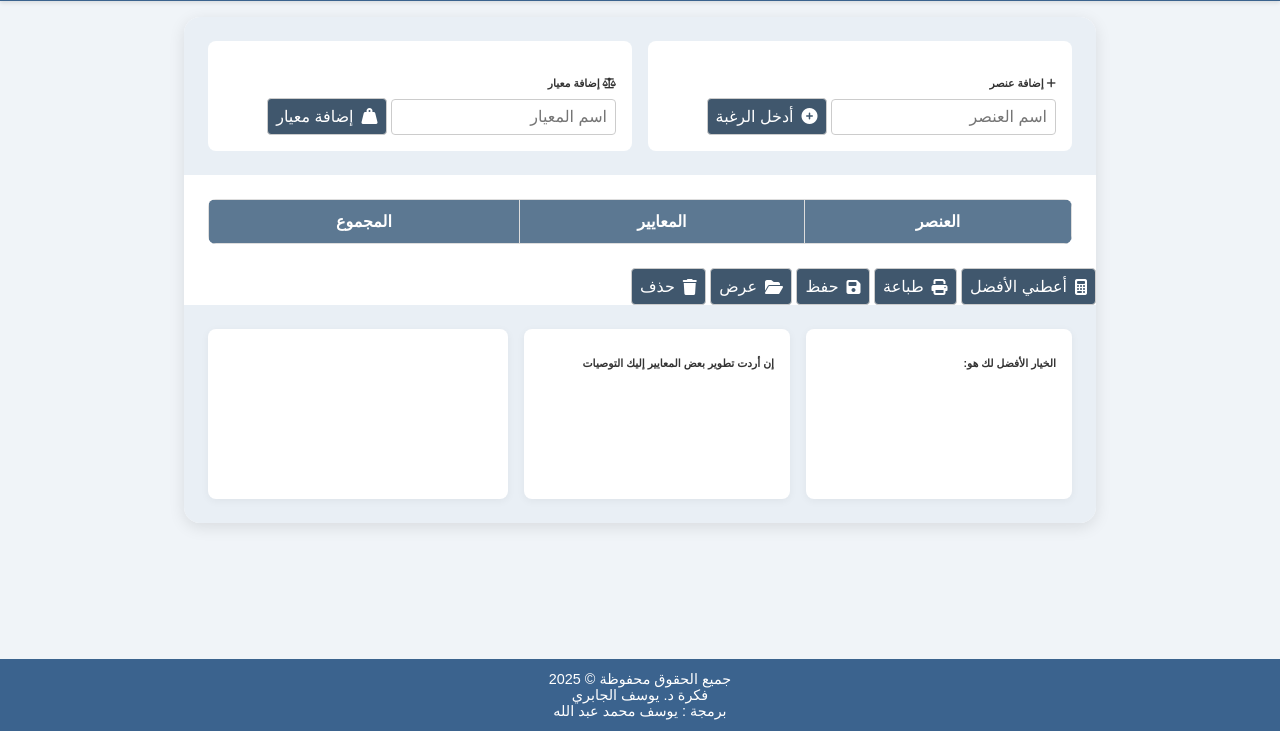
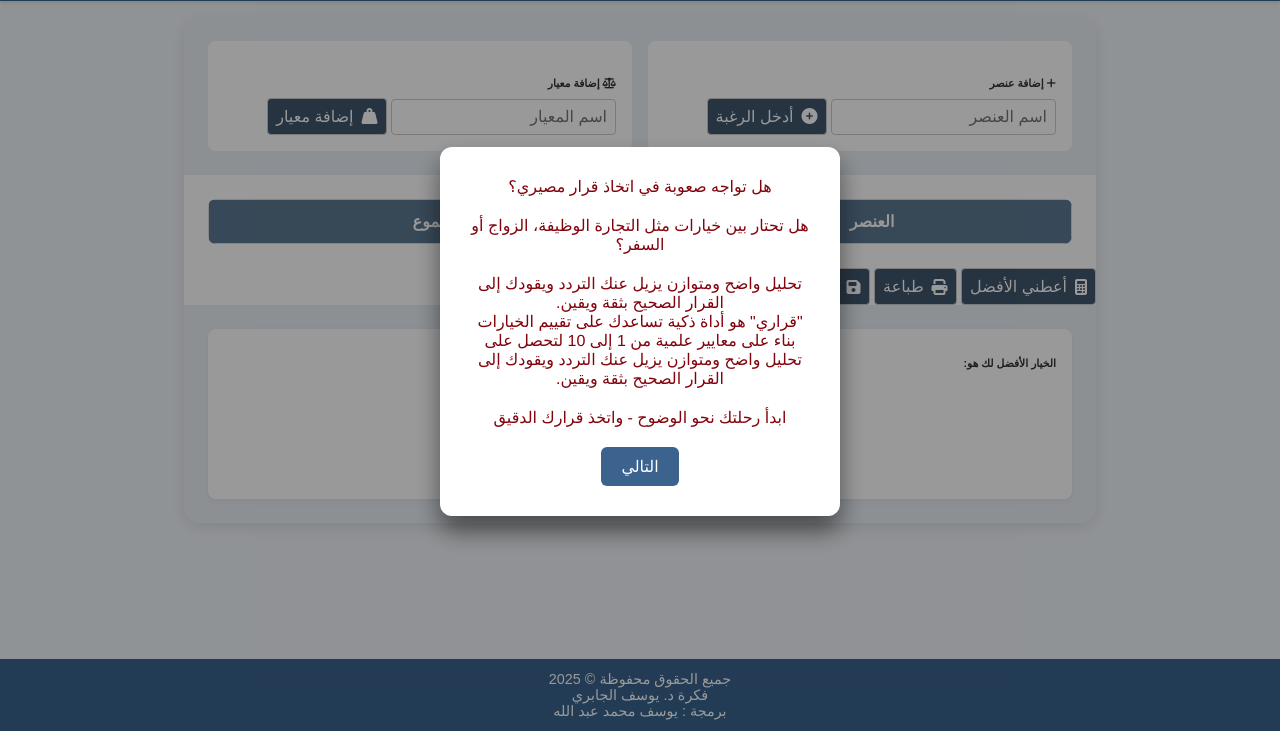
Before and after one commit to yousse7f/mchatetate, a plain HTML site: page index.html in a window 1280 px wide. Shown: the part 69-800 px from the top of the page. Drawn offline with nearby package versions, Linux system fonts and the light colour scheme; a web font is replaced by a local one.

Commit message:
Update index.html

```diff
--- a/index.html
+++ b/index.html
@@ -89,7 +89,7 @@
     </div>
     <!-- نافذة الترحيب والتنبيهات  -->
 
-<!--     <div class="overlay" id="alertOverlay" data-step="1">
+    <div class="overlay" id="alertOverlay" data-step="1">
         <div class="alert-box">
             <p>هل تواجه صعوبة في اتخاذ قرار مصيري؟
 
@@ -104,7 +104,7 @@
             <button onclick="handleAlert()">التالي</button>
         </div>
     </div>
- -->
+
 
 
     <!-- --------------- -->
@@ -120,7 +120,7 @@
 
 
 
-    <script src="test.js"></script>
+    <script src="scripte.js"></script>
 </body>
 
 </html>
```
